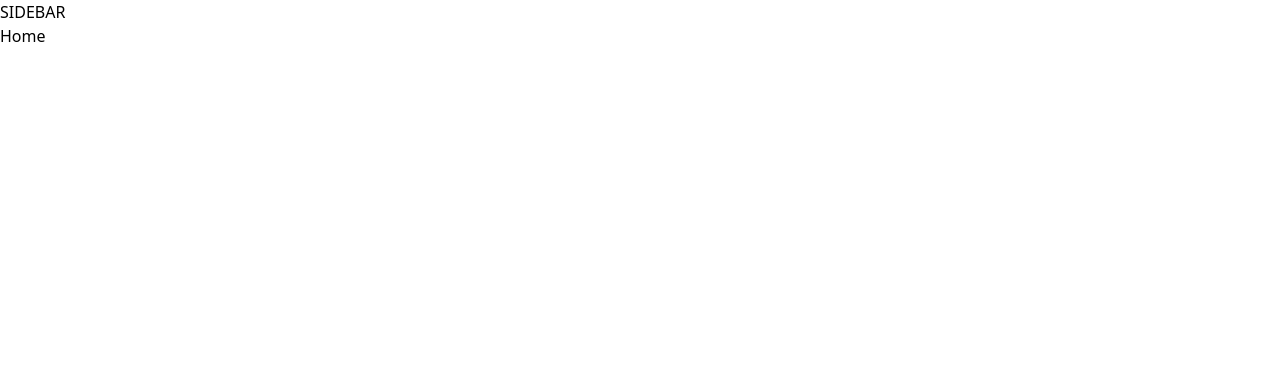
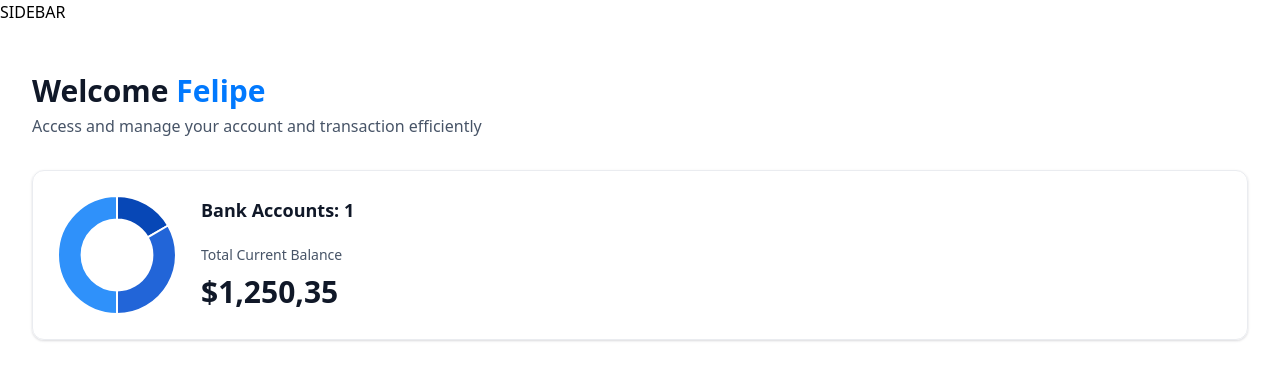
Before and after one commit to felipewrsilva/finwiz, a Next.js app: page / in a window 1280 px wide. Shown: the top 380 px of the page. Built offline with nearby package versions, Linux system fonts and the light colour scheme.

Commit message:
Implement Home Page UI

```diff
--- a/app/(root)/page.tsx
+++ b/app/(root)/page.tsx
@@ -1,8 +1,27 @@
-import React from 'react'
+import HeaderBox from '@/components/HeaderBox'
+import TotalBalanceBox from '@/components/TotalBalanceBox'
 
 const Home = () => {
+  const loggedIn = { firstName: 'Felipe' }
   return (
-    <div>Home</div>
+    <section className='home'>
+      <div className='home-content'>
+        <header className="home-header">
+          <HeaderBox
+            type='greeting'
+            title='Welcome'
+            user={ loggedIn.firstName || 'Guest' }
+            subtext='Access and manage your account and transaction efficiently'
+          />
+
+          <TotalBalanceBox
+            accounts={[]}
+            totalBanks={1}
+            totalCurrentBalance={1250.35}
+          />
+        </header>
+      </div>
+    </section>
   )
 }
 
--- /dev/null
+++ b/components/AnimatedCounter.tsx
@@ -0,0 +1,20 @@
+'use client';
+
+import CountUp from 'react-countup'
+
+const AnimatedCounter = ({
+    amount }: { amount: number }) => {
+  return (
+    <div className='w-full'>
+      <CountUp
+        duration={2.75}
+        decimals={2}
+        decimal=','
+        prefix='$'
+        end={amount}
+      />
+    </div>
+  )
+}
+
+export default AnimatedCounter
--- /dev/null
+++ b/components/DoughnutChart.tsx
@@ -0,0 +1,33 @@
+"use client"
+
+import { Chart as ChartJS, ArcElement, Tooltip, Legend } from "chart.js";
+import { Doughnut } from "react-chartjs-2";
+
+ChartJS.register(ArcElement, Tooltip, Legend);
+
+const DoughnutChart = ({ accounts }: DoughnutChartProps) => {
+  const data = {
+    datasets: [
+      {
+        label: 'Banks',
+        data: [1250, 2500, 3750],
+        backgroundColor: ['#0747b6', '#2265d8', '#2f91fa']
+      }
+    ],
+    labels: ['Bank 1', 'Bank 2', 'Bank 3']
+  }
+
+  return <Doughnut
+    data={data}
+    options={{
+      cutout: '60%',
+      plugins: {
+        legend: {
+          display: false
+        }
+      }
+    }}
+  />
+}
+
+export default DoughnutChart
--- /dev/null
+++ b/components/HeaderBox.tsx
@@ -0,0 +1,21 @@
+import React from 'react'
+
+const HeaderBox = ({
+    type = 'title', title, subtext, user
+  }: HeaderBoxProps) => {
+  return (
+  <div className='header-box'>
+    <h1 className="header-box-title">
+      {title}
+      {type === 'greeting' && (
+        <span className="text-bankGradient">
+          &nbsp;{user}
+        </span>
+      )}
+    </h1>
+    <p className="header-box-subtext">{subtext}</p>
+  </div>
+  )
+}
+
+export default HeaderBox
--- /dev/null
+++ b/components/TotalBalanceBox.tsx
@@ -0,0 +1,31 @@
+import AnimatedCounter from './AnimatedCounter'
+import DoughnutChart from './DoughnutChart'
+
+const TotalBalanceBox = ({
+  accounts = [], totalBanks, totalCurrentBalance
+}: TotalBalanceBoxProps) => {
+  return (
+    <section className="total-balance">
+      <div className="total-balance-chart">
+        <DoughnutChart accounts={accounts} />
+      </div>
+
+      <div className="flex flex-col gap-6">
+        <h2 className="header-2">
+          Bank Accounts: {totalBanks}
+        </h2>
+        <div className="flex flex-col gap-2">
+          <p className="total-balance-label">
+            Total Current Balance
+          </p>
+
+          <div className="total-balance-amount flex-center gap-2">
+            <AnimatedCounter amount={totalCurrentBalance} />
+          </div>
+        </div>
+      </div>
+    </section>
+  )
+}
+
+export default TotalBalanceBox
--- a/package.json
+++ b/package.json
@@ -10,11 +10,15 @@
   },
   "dependencies": {
     "@radix-ui/react-slot": "^1.0.2",
+    "chart.js": "^4.4.2",
     "class-variance-authority": "^0.7.0",
     "clsx": "^2.1.1",
     "lucide-react": "^0.378.0",
     "next": "14.2.3",
+    "query-string": "^9.0.0",
     "react": "^18",
+    "react-chartjs-2": "^5.2.0",
+    "react-countup": "^6.5.3",
     "react-dom": "^18",
     "tailwind-merge": "^2.3.0",
     "tailwindcss-animate": "^1.0.7"
--- a/types/index.d.ts
+++ b/types/index.d.ts
@@ -202,7 +202,7 @@
   appwriteItemId?: string;
 }
 
-declare interface TotlaBalanceBoxProps {
+declare interface TotalBalanceBoxProps {
   accounts: Account[];
   totalBanks: number;
   totalCurrentBalance: number;
```
Also changed, not shown: 1 other file (tests, documents, lock files or other folders).
